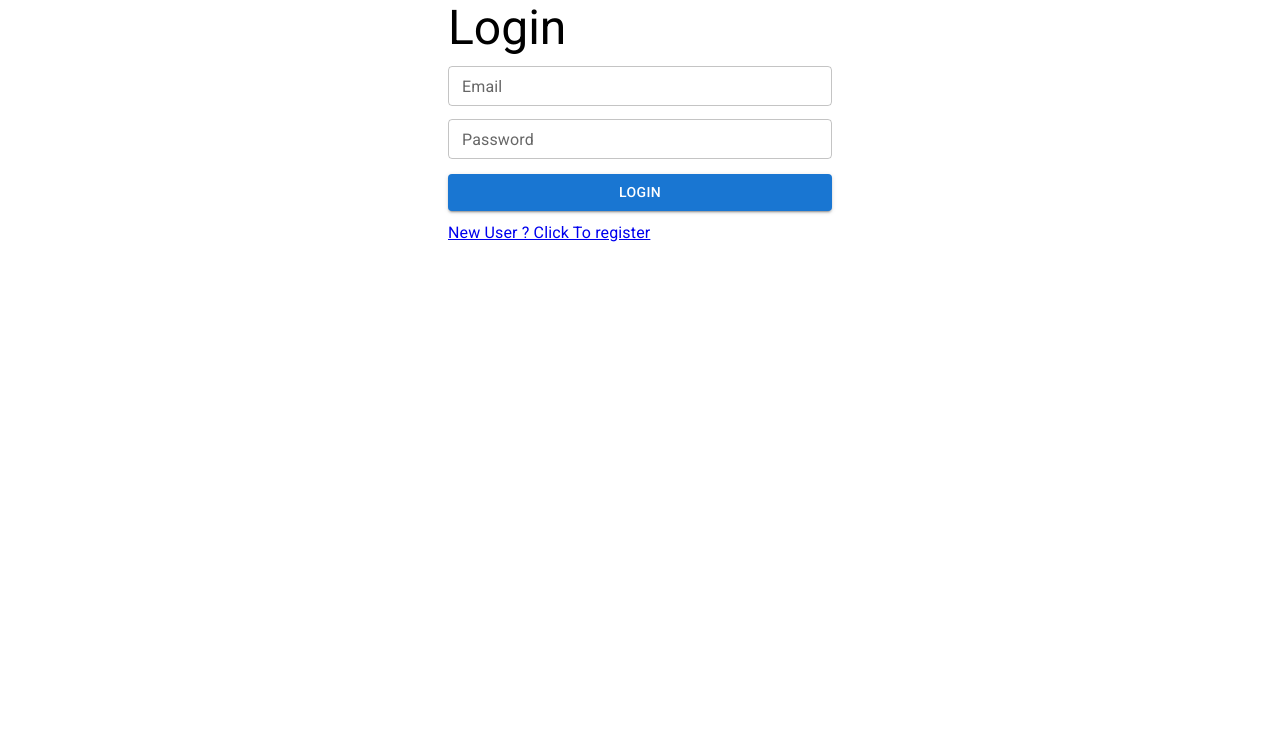
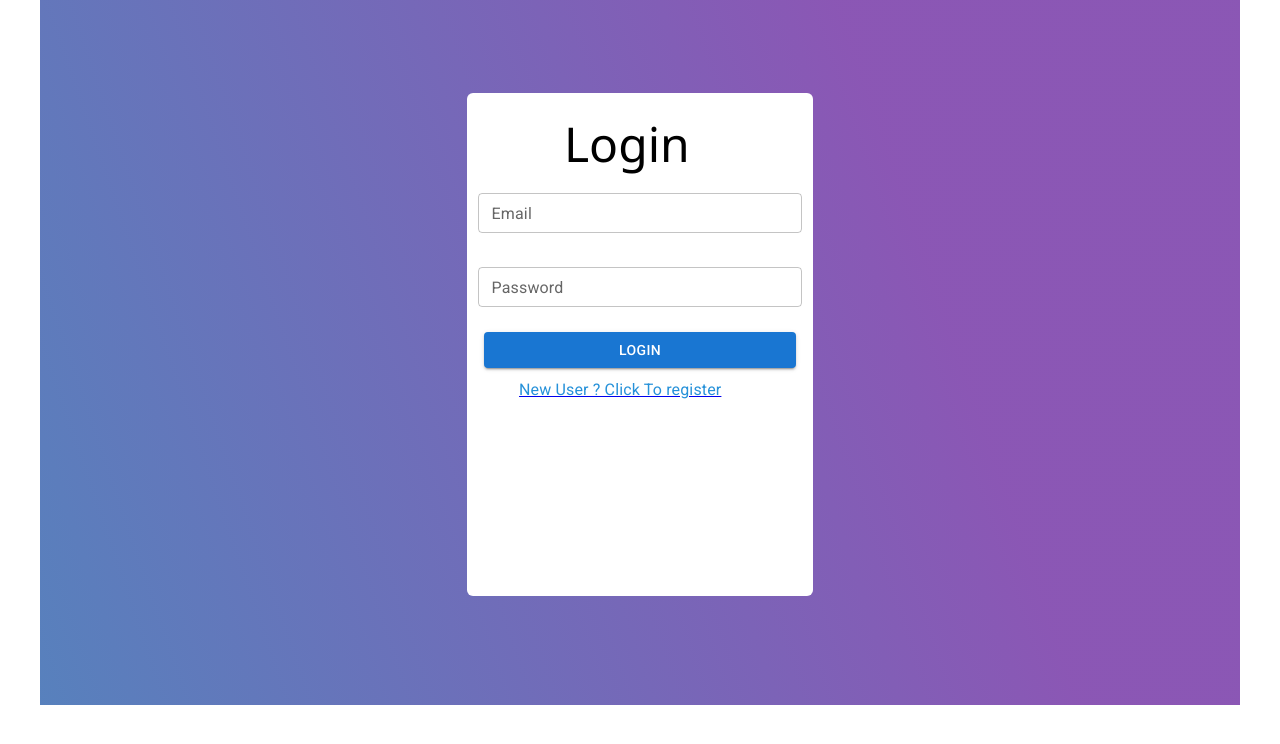
Before and after one commit to ravinduiddamalgoda/todo_client, a React (Vite) app: page / in a window 1280 px wide. Shown: the top 744 px of the page. Built offline with nearby package versions, Linux system fonts and the light colour scheme.

Commit message:
done style 1

```diff
--- a/src/screens/LoginScreen.tsx
+++ b/src/screens/LoginScreen.tsx
@@ -8,6 +8,7 @@ import {
   Input,
   TextField,
   Typography,
+  Container
 } from '@mui/material';
 import { makeStyles } from 'tss-react/mui';
 import { Formik } from 'formik';
@@ -37,17 +38,47 @@ const useStyles = makeStyles()(theme => ({
     [theme.breakpoints.down('sm')]: {
       width: '95%',
     },
-    margin: '0 auto',
-    height: '100vh',
+    marginTop: '7%',
+    marginLeft: 'auto',
+    marginRight: 'auto',
+    marginBottom: '5%',
+    height: '60vh',
     display: 'flex',
     flexDirection: 'column',
+    paddingTop:'2%',
+    paddingBottom: '0',
+    borderColor: 'black',
+    background: "white",
+    borderRadius: '6px',
+    borderBlockWidth :'thick'
+
   },
+  loginPage: {
+    paddingTop:'1%',
+    maxWidth:'100%',
+    maxHeight: '100%',
+    paddingBottom: '4%',
+    //background: rgb(65,112,180);
+    background: 'linear-gradient(71deg, rgba(65,112,180,0.8829656862745098) 0%, rgba(130,74,175,0.9277836134453782) 72%)'
+    //background
+
+
+  },
+
   formControl: {
     marginTop: '10px',
+    padding: '3%'
   },
   submitBtn: {
     marginTop: '15px',
+    marginLeft : '5%',
+    marginRight : '5%'
   },
+  login: {
+    fontFamily: '"Segoe UI"',
+    paddingLeft: '28%'
+
+  }
 }));
 
 export function LoginPage() {
@@ -77,6 +108,7 @@ export function LoginPage() {
   };
 
   return (
+    <Container className={classes.loginPage}>
       <Box className={classes.root}>
         <Formik
           initialValues={{
@@ -92,7 +124,7 @@ export function LoginPage() {
           {({ values, errors, handleChange, handleSubmit }) => {
             return (
               <>
-              <Typography variant="h3">Login</Typography>
+                <Typography variant="h3" className={classes.login} >Login</Typography>
                 <FormControl className={classes.formControl}>
                   <TextField
                     value={values.email}
@@ -127,12 +159,13 @@ export function LoginPage() {
                 </Button>
                 <Box height={10} />
                 <Link to="/register">
-                <Typography>New User ? Click To register</Typography>
+                  <Typography sx ={{paddingLeft:'15%' , color: '#2691D9' , textDecoration: 'none'}}>New User ? Click To register</Typography>
                 </Link>
               </>
             );
           }}
         </Formik>
       </Box>
+    </Container>
   );
 }
--- a/src/screens/ProfileScreen.tsx
+++ b/src/screens/ProfileScreen.tsx
@@ -13,7 +13,7 @@ import {
   Tooltip,
   MenuItem,
   Menu,
-  Paper,
+  Paper
 } from '@mui/material';
 import { useNavigate } from 'react-router';
 import TabUnstyled from '@mui/base/TabUnstyled';
@@ -23,11 +23,6 @@ import MenuUnstyled from '@mui/base/MenuUnstyled';
 import MenuItemUnstyled from '@mui/base/MenuItemUnstyled';
 import TabsUnstyled from '@mui/base/TabsUnstyled';
 import axios, { AxiosPromise } from 'axios';
-import { AddToQueue, Route } from '@mui/icons-material';
-import { Routes } from 'react-router-dom';
-import React from 'react';
-import MenuIcon from '@mui/icons-material/Menu';
-import AdbIcon from '@mui/icons-material/Adb';
 import { boolean } from 'yup';
 import { useSnackbar } from 'notistack';
 import { useContext, useEffect, useState } from 'react';
@@ -38,6 +33,9 @@ import Stack from '@mui/system/Stack';
 import { styled } from '@mui/styles';
 import clsx from 'clsx';
 import { alignProperty } from '@mui/material/styles/cssUtils';
+import { borders } from '@mui/system';
+
+
 
 const Item = styled(Paper)(({ theme }) => ({
   backgroundColor: 'dark' ? '#1A2027' : '#fff',
@@ -70,10 +68,10 @@ const useStyles = makeStyles()(theme => ({
     //background: '#1976D2'
   },
 
-  textEnter:{
+  textEnter: {
     maxWidth: '50%',
-    paddingLeft : '10%'
-
+    paddingLeft: '26%',
+    paddingright: '20%'
   },
 
   h1_wellcome: {
@@ -86,23 +84,62 @@ const useStyles = makeStyles()(theme => ({
     textAlign: 'center',
   },
   li_style: {
+    borderLeft: 1 ,
+    borderWidth: '10px',
+    //borderLeftColor: "#3C5186" ,
+    borderColor: '#3C5186',
+    borderRadius: '6px',
     listStyleType: 'none',
+    background : 'rgb(25,103,210,0.3)',
     color: 'Black',
+    margin:'14px',
+    width: '70%',
+    //border :
+
+
   },
   button_col: {
+    fontSize: '12px',
     color: 'black',
     alignContent: 'flex-end',
     alignItems: 'end',
+    ":hover": {
+      backgroundColor: 'rgb(25,118,210, 0.5)',
+      color: 'white'
+    }
+
   },
+  btnBox :{
+   paddingLeft: '7%'
+
+  },
+
   li_text: {
+    fontFamily: '"Segoe UI"',
     paddingRight: '50%',
+    paddingLeft: '2%',
+    fontSize : '20px',
+    fontWeight: '700'
   },
   li_text_done: {
+    fontFamily: '"Segoe UI"',
+    paddingRight: '50%',
     textDecoration: 'line-through',
+    paddingLeft: '2%',
+    fontSize : '20px',
+    fontWeight: '700'
   },
   button_at: {
     color: 'black',
+
   },
+
+  liBox: {
+    paddingLeft: '22%',
+    paddingRight : '10%',
+
+    width : '80%'
+  }
 }));
 
 function TodoInput(props: { onNewTodoCreated: (todo: Todo) => void }) {
@@ -111,7 +148,6 @@ function TodoInput(props: { onNewTodoCreated: (todo: Todo) => void }) {
   const [newTodo, setNewTodo] = useState('');
   const styles = useStyles();
   async function createNewTodo() {
-
     try {
       if (newTodo.length < 1) {
         return;
@@ -151,6 +187,9 @@ function TodoInput(props: { onNewTodoCreated: (todo: Todo) => void }) {
 var res_data: String;
 
 export function ProfilePage() {
+
+
+
   const { client } = useContext(AuthContext);
   const token = useContext(AuthContext);
   const styles = useStyles();
@@ -199,15 +238,15 @@ export function ProfilePage() {
 
   //todo content
   const [todos, setTodos] = useState<Todo[]>([]);
-  const [donetodo , setDonetodo] = useState<Todo[]>([]);
+  const [donetodo, setDonetodo] = useState<Todo[]>([]);
   useEffect(() => {
     async function init() {
       try {
         const res = await client?.get<Todo[]>('/todo');
         if (res?.data) {
           const dataCpy = res?.data;
-          const doneTodotemp = dataCpy.filter( item => item.status === "done");
-          const nonDone =  dataCpy.filter( item => item.status !== "done");
+          const doneTodotemp = dataCpy.filter(item => item.status === 'done');
+          const nonDone = dataCpy.filter(item => item.status !== 'done');
           setDonetodo(doneTodotemp);
           setTodos(nonDone);
         }
@@ -215,7 +254,6 @@ export function ProfilePage() {
     }
     init();
   }, []);
-
 
   function Del_todo(tad: String, client: any) {
     const path_val = 'todo/' + tad;
@@ -244,7 +282,6 @@ export function ProfilePage() {
     Delete_val();
   }
 
-
   function edit_todo(todo_id: String, client: any) {
     const path_val = 'todo/' + todo_id;
     async function edit_val() {
@@ -253,20 +290,18 @@ export function ProfilePage() {
           const res = await client.put(path_val, { status: 'done' });
           enqueueSnackbar('Sucessfully Edited', { variant: 'info' });
           //console.log(res.data);
-          const prevData  = [...todos];
+          const prevData = [...todos];
           const prevEdit = [...donetodo];
-          const editDetail = prevData.filter( item => item._id === todo_id);
-          const newNonDoneTodo = prevData.filter( item => item._id !== todo_id);
+          const editDetail = prevData.filter(item => item._id === todo_id);
+          const newNonDoneTodo = prevData.filter(item => item._id !== todo_id);
           setTodos(newNonDoneTodo);
 
           //
-
 
           setDonetodo(prevEdit.concat(editDetail));
           //setDonetodo(edit_detail)
           //console.log(setDonetodo);
           //prevData.push()
-
 
           //window.location.reload();
         }
@@ -278,10 +313,14 @@ export function ProfilePage() {
     edit_val();
   }
 
+
+
+
+
   return (
     <>
       <Box sx={{ flexGrow: 1 }}>
-        <AppBar position="static">
+        <AppBar position="static" sx = {{background: "linear-gradient(118deg, rgba(65,112,180,1) 17%, rgba(130,74,175,1) 96%)"}}>
           <Toolbar>
             <IconButton
               size="large"
@@ -314,7 +353,7 @@ export function ProfilePage() {
         />
         <ul>
           {todos.map(todo => (
-
+            <div className ={styles.classes.liBox}>
             <li key={todo._id} className={styles.classes.li_style}>
               <Typography
                 className={clsx(
@@ -326,6 +365,45 @@ export function ProfilePage() {
                 {' '}
                 {todo.title}
               </Typography>
+              <Box className={styles.classes.btnBox}>
+              <Button
+                className={styles.classes.button_col}
+                onClick={() => {
+                  Del_todo(todo._id, client);
+                }}
+              >
+
+                Delete
+              </Button>
+              <Button
+                className={styles.classes.button_col}
+                onClick={() => {
+                  edit_todo(todo._id, client);
+                }}
+              >
+
+                Done
+
+              </Button>
+
+              </Box>
+
+            </li>
+            </div>
+          ))}
+        </ul>
+        <ul>
+          {donetodo.map(todo => (
+            <Box className ={styles.classes.liBox}>
+              <li key={todo._id} className={styles.classes.li_style}>
+              <Typography
+                className={clsx(styles.classes.li_text_done)}
+                display="inline"
+              >
+                {' '}
+                {todo.title}
+              </Typography>
+              <Box className={styles.classes.btnBox}>
               <Button
                 className={styles.classes.button_col}
                 onClick={() => {
@@ -333,7 +411,7 @@ export function ProfilePage() {
                 }}
               >
                 {' '}
-                  <Typography display="inline">Delete</Typography>
+                Delete
               </Button>
               <Button
                 className={styles.classes.button_col}
@@ -341,54 +419,13 @@ export function ProfilePage() {
                   edit_todo(todo._id, client);
                 }}
               >
-                  <Typography
-                    className={styles.classes.button_at}
-                    display="inline"
-                  >
+
                   Done
-                  </Typography>
+
               </Button>
+              </Box>
             </li>
-
-          ))}
-        </ul>
-        <ul>
-          {donetodo.map(todo => (
-
-              <li key={todo._id} className={styles.classes.li_style}>
-                <Typography
-                  className={clsx(
-                    styles.classes.li_text_done
-                  )}
-                  display="inline"
-                >
-                  {' '}
-                  {todo.title}
-                </Typography>
-                <Button
-                  className={styles.classes.button_col}
-                  onClick={() => {
-                    Del_todo(todo._id, client);
-                  }}
-                >
-                  {' '}
-                  <Typography display="inline">Delete</Typography>
-                </Button>
-                <Button
-                  className={styles.classes.button_col}
-                  onClick={() => {
-                    edit_todo(todo._id, client);
-                  }}
-                >
-                  <Typography
-                    className={styles.classes.button_at}
-                    display="inline"
-                  >
-                    Done
-                  </Typography>
-                </Button>
-              </li>
-
+            </Box>
           ))}
         </ul>
       </div>
```
Lines whose indentation alone changed are shown as unchanged.
